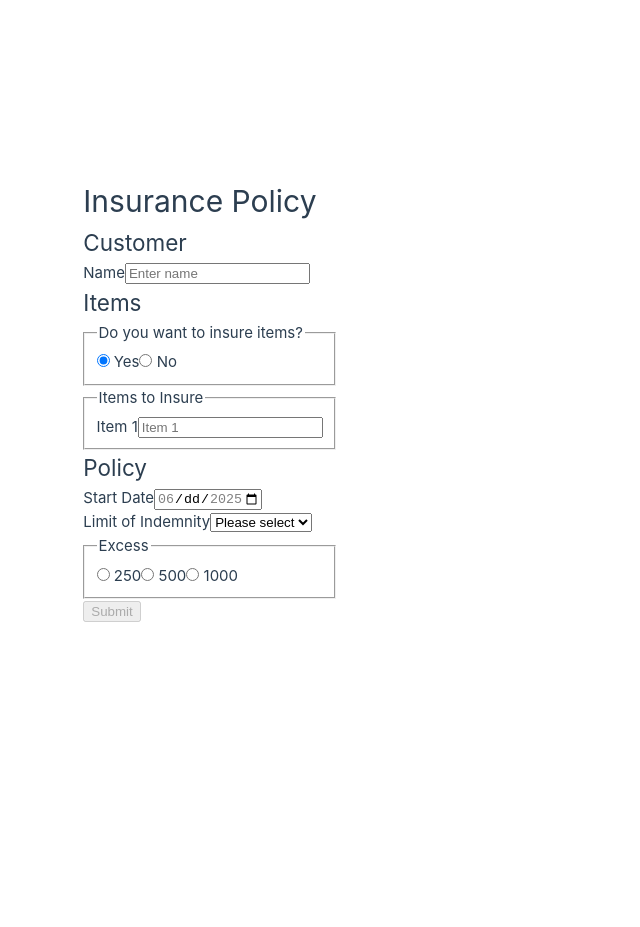
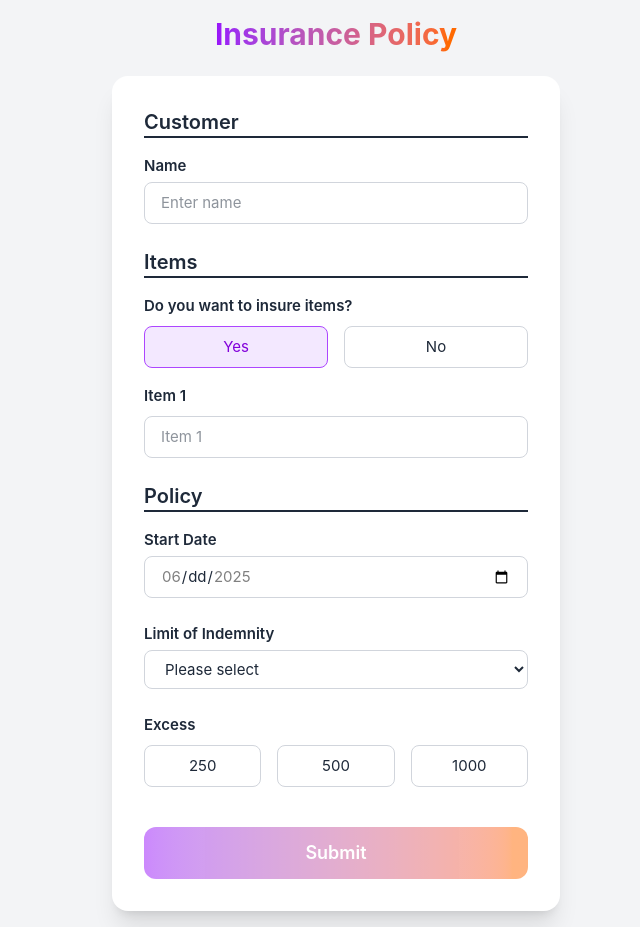
Before and after one commit to antdevine/is2-technical-assessment, a Vue app: page / in a window 1280 px wide. Shown: the whole page, without its empty margins (304-944 px from the left). Before the commit the page ends 800 px from the top, so only its background shows below. Built offline with nearby package versions, Linux system fonts and the light colour scheme.

Commit message:
Installed Tailwind and styled the form
* Installed tailwind
* Styled out the form with tailwind classes and removed styling installed with vite vue
* Installed lucide vue so I could use a trash icon for the remove function
* Ran prettier on all files

```diff
--- a/package.json
+++ b/package.json
@@ -9,6 +9,9 @@
     "preview": "vite preview"
   },
   "dependencies": {
+    "@tailwindcss/vite": "^4.1.8",
+    "lucide-vue-next": "^0.513.0",
+    "tailwindcss": "^4.1.8",
     "vue": "^3.5.13"
   },
   "devDependencies": {
--- a/src/App.vue
+++ b/src/App.vue
@@ -1,45 +1,51 @@
 <script setup lang="ts">
-import { reactive, computed, ref } from 'vue'
-import RadioButtons from './components/radio-buttons.vue';
-import StartDateSelector from './components/start-date-selector.vue';
-import InsuredItems from './components/insured-items.vue';
-import LimitSelect from './components/limit-select.vue';
+import { reactive, computed, ref } from "vue";
+import RadioButtons from "./components/radio-buttons.vue";
+import StartDateSelector from "./components/start-date-selector.vue";
+import InsuredItems from "./components/insured-items.vue";
+import LimitSelect from "./components/limit-select.vue";
 
 const form = reactive({
-  name: '' as string,
-  items: [''] as string[],
+  name: "" as string,
+  items: [""] as string[],
   insureItems: true as boolean,
-  startDate: '' as string,
-  limitOfIndemnity: '' as string,
-  excess: '' as string,
+  startDate: "" as string,
+  limitOfIndemnity: "" as string,
+  excess: "" as string,
 });
 
 const excessOptions = [
-  { value: '250', name: 'excess' },
-  { value: '500', name: 'excess' },
-  { value: '1000', name: 'excess' }
+  { value: "250", name: "excess" },
+  { value: "500", name: "excess" },
+  { value: "1000", name: "excess" },
 ];
 
 const insureItemsOptions = [
-  { value: 'Yes', name: 'insureItems' },
-  { value: 'No', name: 'insureItems' }
+  { value: "Yes", name: "insureItems" },
+  { value: "No", name: "insureItems" },
 ];
 
 const limitOptions = [
-    { value: '1000000', label: '£1,000,000' },
-    { value: '2000000', label: '£2,000,000' },
-    { value: '5000000', label: '£5,000,000' }
+  { value: "1000000", label: "£1,000,000" },
+  { value: "2000000", label: "£2,000,000" },
+  { value: "5000000", label: "£5,000,000" },
 ];
 
 const updateInsureItems = (value: string) => {
-  form.insureItems = value === 'Yes' ? true : false;
+  form.insureItems = value === "Yes" ? true : false;
   if (!form.insureItems) {
-    form.items = [''];
+    form.items = [""];
   }
-}
+};
 
 const userCanSubmit = computed((): boolean => {
-  return !!(form.name && form.startDate && form.limitOfIndemnity && form.excess && (form.insureItems ? form.items.every(item => item.trim() !== '') : true));
+  return !!(
+    form.name &&
+    form.startDate &&
+    form.limitOfIndemnity &&
+    form.excess &&
+    (form.insureItems ? form.items.every((item) => item.trim() !== "") : true)
+  );
 });
 
 const userSubmitted = ref(false);
@@ -47,32 +53,52 @@ const userSubmitted = ref(false);
 const completePolicy = () => {
   console.log(form);
   userSubmitted.value = true;
-}
+};
 </script>
 
 <template>
-  <main>
-    <h1>Insurance Policy</h1>
-    <form @submit.prevent="completePolicy()" v-if="!userSubmitted">
+  <main
+    class="align-center flex flex-col items-center justify-center min-h-screen bg-gray-100 p-4"
+  >
+    <h1
+      class="text-3xl font-bold text-center bg-gradient-to-r from-purple-600 to-orange-500 text-transparent bg-clip-text mb-6"
+    >
+      Insurance Policy
+    </h1>
+    <form
+      @submit.prevent="completePolicy()"
+      v-if="!userSubmitted"
+      class="bg-white max-w-md w-full rounded-2xl shadow-xl p-8 space-y-6 text-gray-800"
+    >
       <div>
-        <h2>Customer</h2>
-        <label for="name">Name</label>
-        <input id="name" v-model="form.name" placeholder="Enter name" required type="text" />
+        <h2 class="text-xl font-semibold border-b-2 mb-4">Customer</h2>
+        <label for="name" class="block text-md font-semibold mb-1">Name</label>
+        <input
+          id="name"
+          v-model="form.name"
+          placeholder="Enter name"
+          required
+          type="text"
+          class="w-full rounded-lg border border-gray-300 px-4 py-2 focus:outline-none focus:ring-2 focus:ring-purple-500"
+        />
       </div>
 
       <div>
-        <h2>Items</h2>
+        <h2 class="text-xl font-semibold border-b-2 mb-4">Items</h2>
 
-      <RadioButtons :radioOptions="insureItemsOptions" legendText="Do you want to insure items?" @radio-updated="updateInsureItems" :checked="form.insureItems === true ? 'Yes' : 'No'" />
+        <RadioButtons
+          :radioOptions="insureItemsOptions"
+          legendText="Do you want to insure items?"
+          @radio-updated="updateInsureItems"
+          :checked="form.insureItems === true ? 'Yes' : 'No'"
+        />
 
         <InsuredItems v-model:items="form.items" v-if="form.insureItems" />
       </div>
 
       <div>
-        <h2>Policy</h2>
-        <StartDateSelector
-          @date-updated="form.startDate = $event"
-        />
+        <h2 class="text-xl font-semibold border-b-2 mb-4">Policy</h2>
+        <StartDateSelector @date-updated="form.startDate = $event" />
       </div>
 
       <LimitSelect
@@ -81,12 +107,27 @@ const completePolicy = () => {
         @limit-updated="form.limitOfIndemnity = $event"
       />
 
-      <RadioButtons :radioOptions="excessOptions" legendText="Excess" @radio-updated="form.excess = $event" :checked="form.excess" />
+      <RadioButtons
+        :radioOptions="excessOptions"
+        legendText="Excess"
+        @radio-updated="form.excess = $event"
+        :checked="form.excess"
+      />
 
-      <button type="submit" :disabled="!userCanSubmit">Submit</button>
+      <button
+        type="submit"
+        :disabled="!userCanSubmit"
+        class="w-full py-3 mt-4 bg-gradient-to-r from-purple-600 to-orange-500 text-white rounded-xl text-lg font-semibold hover:brightness-110 transition disabled:opacity-50 cursor-pointer"
+      >
+        Submit
+      </button>
     </form>
     <div v-else>
-      <h2>Thank you for your submission!</h2>
+      <h2
+        class="text-3xl font-bold text-center bg-gradient-to-r from-purple-600 to-orange-500 text-transparent bg-clip-text"
+      >
+        Thank you for your submission!
+      </h2>
     </div>
   </main>
 </template>
--- a/src/assets/base.css
+++ b/src/assets/base.css
@@ -50,13 +50,14 @@
   }
 }
 
-*,
-*::before,
-*::after {
+html {
   box-sizing: border-box;
-  margin: 0;
-  font-weight: normal;
 }
+
+*, *::before, *::after {
+  box-sizing: inherit;
+}
+
 
 body {
   min-height: 100vh;
--- a/src/assets/main.css
+++ b/src/assets/main.css
@@ -1,35 +1,2 @@
 @import './base.css';
-
-#app {
-  max-width: 1280px;
-  margin: 0 auto;
-  padding: 2rem;
-  font-weight: normal;
-}
-
-a,
-.green {
-  text-decoration: none;
-  color: hsla(160, 100%, 37%, 1);
-  transition: 0.4s;
-  padding: 3px;
-}
-
-@media (hover: hover) {
-  a:hover {
-    background-color: hsla(160, 100%, 37%, 0.2);
-  }
-}
-
-@media (min-width: 1024px) {
-  body {
-    display: flex;
-    place-items: center;
-  }
-
-  #app {
-    display: grid;
-    grid-template-columns: 1fr 1fr;
-    padding: 0 2rem;
-  }
-}
+@import "tailwindcss";
--- a/src/components/insured-items.vue
+++ b/src/components/insured-items.vue
@@ -1,38 +1,38 @@
 <script setup lang="ts">
-import { defineProps, defineEmits } from 'vue';
+import { defineProps, defineEmits } from "vue";
+import { Trash2 } from "lucide-vue-next";
 const props = defineProps<{
   items: string[];
 }>();
 
 const emit = defineEmits<{
-  (event: 'update:items', value: string[]): void;
+  (event: "update:items", value: string[]): void;
 }>();
 
 const updateItem = (index: number, value: string) => {
   const updated = [...props.items];
   updated[index] = value;
-  emit('update:items', updated);
+  emit("update:items", updated);
 };
 
 const removeItem = (index: number) => {
   const updated = [...props.items];
   updated.splice(index, 1);
-  emit('update:items', updated);
+  emit("update:items", updated);
 };
 
 const addItem = () => {
-  emit('update:items', [...props.items, '']);
+  emit("update:items", [...props.items, ""]);
 };
 </script>
 
 <template>
   <fieldset>
-    <legend>Items to Insure</legend>
-    <div
-      v-for="(item, index) in items"
-      :key="index"
+    <div class="mt-4" v-for="(item, index) in items" :key="index">
+      <label :for="`item-${index}`" class="block text-md font-semibold mb-2"
+        >Item {{ index + 1 }}</label
       >
-      <label :for="`item-${index}`">Item {{ index + 1 }}</label>
+      <div class="flex items-center gap-2">
         <input
           :id="`item-${index}`"
           :placeholder="`Item ${index + 1}`"
@@ -41,6 +41,7 @@ const addItem = () => {
           required
           type="text"
           aria-label="Item description"
+          class="w-full rounded-lg border border-gray-300 px-4 py-2 focus:outline-none focus:ring-2 focus:ring-purple-500"
         />
         <button
           v-if="items.length > 1"
@@ -48,9 +49,17 @@ const addItem = () => {
           @click.prevent="removeItem(index)"
           aria-label="Remove item"
         >
-        Remove
+          <Trash2 class="w-5 h-5 text-red-500" />
         </button>
       </div>
-    <button type="button" v-if="items[items.length - 1].length > 0" @click.prevent="addItem">Add another</button>
+    </div>
+    <button
+      type="button"
+      v-if="items[items.length - 1].length > 0"
+      @click.prevent="addItem"
+      class="w-full py-3 mt-4 bg-gradient-to-r from-purple-600 to-orange-500 text-white rounded-xl text-lg font-semibold hover:brightness-110 transition disabled:opacity-50 cursor-pointer"
+    >
+      Add another
+    </button>
   </fieldset>
 </template>
--- a/src/components/limit-select.vue
+++ b/src/components/limit-select.vue
@@ -1,25 +1,28 @@
 <script setup lang="ts">
-import { defineProps, defineEmits } from 'vue';
+import { defineProps, defineEmits } from "vue";
 const props = defineProps<{
-    selected: string,
-  options: { value: string, label: string }[];
+  selected: string;
+  options: { value: string; label: string }[];
 }>();
 
-const emit = defineEmits(['limitUpdated']);
+const emit = defineEmits(["limitUpdated"]);
 const limitSelected = (event: Event) => {
   const target = event.target as HTMLSelectElement;
-  emit('limitUpdated', target.value);
+  emit("limitUpdated", target.value);
 };
 </script>
 
 <template>
   <div>
-    <label for="limitSelect">Limit of Indemnity</label>
+    <label for="limitSelect" class="block text-md font-semibold mb-1"
+      >Limit of Indemnity</label
+    >
     <select
       id="limitSelect"
       :value="selected"
       @change="limitSelected"
       required
+      class="w-full rounded-lg border border-gray-300 px-4 py-2 focus:outline-none focus:ring-2 focus:ring-purple-500"
     >
       <option disabled value="">Please select</option>
       <option v-for="opt in options" :key="opt.value" :value="opt.value">
--- a/src/components/radio-buttons.vue
+++ b/src/components/radio-buttons.vue
@@ -1,31 +1,50 @@
 <script setup lang="ts">
-import { defineProps, defineEmits } from 'vue';
-const emit = defineEmits(['radioUpdated']);
-const props = withDefaults(defineProps<{
-    radioOptions?: { value: string, name?: string }[],
-    legendText?: string,
-    checked: string
-}>(), {
+import { defineProps, defineEmits } from "vue";
+const emit = defineEmits(["radioUpdated"]);
+const props = withDefaults(
+  defineProps<{
+    radioOptions?: { value: string; name?: string }[];
+    legendText?: string;
+    checked: string;
+  }>(),
+  {
     radioOptions: () => [
-    { value: 'Yes', name: 'option' },
-    { value: 'No' },
-    { value: 'option' }
-  ],
-    legendText: 'Radio Question',
-});
+      { value: "Yes", name: "option" },
+      { value: "No" },
+      { value: "option" },
+    ],
+    legendText: "Radio Question",
+  }
+);
 
 const radioSelected = (event: Event) => {
-    const target = event.target as HTMLInputElement;
-    emit('radioUpdated', target.value);
+  const target = event.target as HTMLInputElement;
+  emit("radioUpdated", target.value);
 };
 </script>
 
 <template>
-    <fieldset>
-        <legend>{{ legendText }}</legend>
-        <label v-for="(option, index) in radioOptions" :key="index">
-          <input type="radio" @change="radioSelected" :name="option.name || 'option'" :value="option.value" required :checked="checked === option.value" />
-          {{ option.value }}
-        </label>
-      </fieldset>
+  <fieldset class="flex gap-4 flex-wrap">
+    <legend class="block text-md font-semibold mb-2">{{ legendText }}</legend>
+    <label
+      v-for="(option, index) in radioOptions"
+      :key="index"
+      class="flex-1 cursor-pointer"
+    >
+      <input
+        type="radio"
+        @change="radioSelected"
+        :name="option.name || 'option'"
+        :value="option.value"
+        required
+        :checked="checked === option.value"
+        class="sr-only peer"
+      />
+      <span
+        class="block w-full text-center px-4 py-2 border border-gray-300 rounded-lg transition peer-checked:bg-purple-100 peer-checked:border-purple-500 peer-checked:text-purple-700"
+      >
+        {{ option.value }}
+      </span>
+    </label>
+  </fieldset>
 </template>
--- a/src/components/start-date-selector.vue
+++ b/src/components/start-date-selector.vue
@@ -1,22 +1,24 @@
 <script setup lang="ts">
-import { defineEmits } from 'vue';
-const emit = defineEmits(['dateUpdated']);
+import { defineEmits } from "vue";
+const emit = defineEmits(["dateUpdated"]);
 
 const today = new Date();
-const minDate = today.toISOString().split('T')[0];
+const minDate = today.toISOString().split("T")[0];
 
 const futureDate = new Date();
 futureDate.setDate(today.getDate() + 15);
-const maxDate = futureDate.toISOString().split('T')[0];
+const maxDate = futureDate.toISOString().split("T")[0];
 
 const dateSelected = (event: Event) => {
   const target = event.target as HTMLInputElement;
-    emit('dateUpdated', target.value);
+  emit("dateUpdated", target.value);
 };
 </script>
 
 <template>
-    <label for="startDate">Start Date</label>
+  <label for="startDate" class="block text-md font-semibold mb-1"
+    >Start Date</label
+  >
   <input
     type="date"
     id="startDate"
@@ -24,5 +26,6 @@ const dateSelected = (event: Event) => {
     :min="minDate"
     :max="maxDate"
     required
+    class="w-full rounded-lg border border-gray-300 px-4 py-2 focus:outline-none focus:ring-2 focus:ring-purple-500"
   />
 </template>
--- a/vite.config.js
+++ b/vite.config.js
@@ -3,12 +3,14 @@ import { fileURLToPath, URL } from 'node:url'
 import { defineConfig } from 'vite'
 import vue from '@vitejs/plugin-vue'
 import vueDevTools from 'vite-plugin-vue-devtools'
+import tailwindcss from '@tailwindcss/vite'
 
 // https://vite.dev/config/
 export default defineConfig({
   plugins: [
     vue(),
     vueDevTools(),
+    tailwindcss(),
   ],
   resolve: {
     alias: {
```
Also changed, not shown: 1 other file (tests, documents, lock files or other folders). Lines whose indentation alone changed are shown as unchanged.
